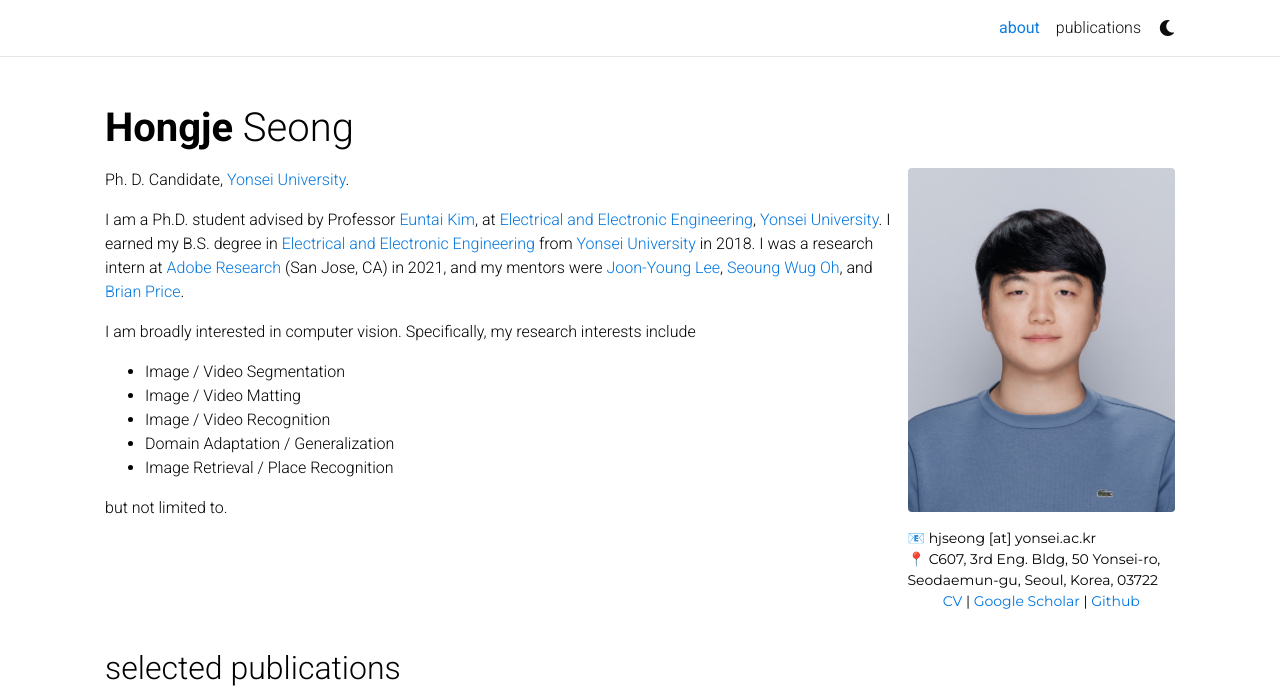
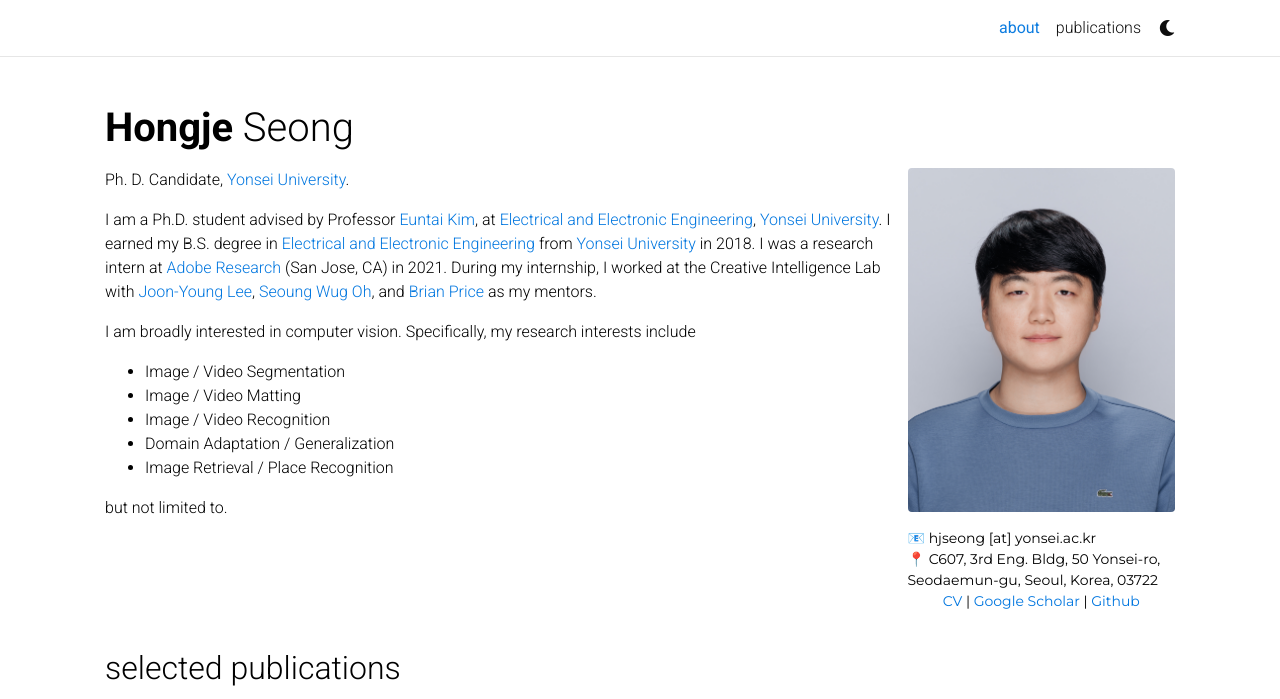
Before and after one commit to Hongje/hongje.github.io, a Jekyll site: the page built from _pages/about.md, in a window 1280 px wide and 969 px high, cut to the strip 0-699 px from the top of the window. Built offline with Jekyll 4.4.1, drawn with Linux system fonts in a browser that asks for light colours; full-size pictures stand in for the smaller copies a plugin makes; comment, search, counter and statistics services are not loaded; a style sheet for code colours, icons or effects is not loaded.

Commit message:
auto commit 2022-04-09-10:35:51

```diff
--- a/_pages/about.md
+++ b/_pages/about.md
@@ -21,7 +21,7 @@
 <p>Ph. D. Candidate, <a href='https://www.yonsei.ac.kr/en_sc/index.jsp'>Yonsei University</a>.</p>
 <p>I am a Ph.D. student advised by Professor <a href="https://cilab.yonsei.ac.kr">Euntai Kim</a>, at <a href="https://ee.yonsei.ac.kr/" target="_blank" rel="noopener">Electrical and Electronic Engineering</a>,
 <a href="https://yonsei.ac.kr/" target="_blank" rel="noopener">Yonsei University</a>.
-I earned my B.S. degree in <a href="https://ee.yonsei.ac.kr/" target="_blank" rel="noopener">Electrical and Electronic Engineering</a> from <a href="https://yonsei.ac.kr/" target="_blank" rel="noopener">Yonsei University</a> in 2018. I was a research intern at <a href="https://research.adobe.com/" target="_blank" rel="noopener">Adobe Research</a> (San Jose, CA) in 2021, and my mentors were <a href="https://joonyoung-cv.github.io">Joon-Young Lee</a>, <a href="https://sites.google.com/view/seoungwugoh">Seoung Wug Oh</a>, and <a href="https://www.brianpricephd.com">Brian Price</a>.</p>
+I earned my B.S. degree in <a href="https://ee.yonsei.ac.kr/" target="_blank" rel="noopener">Electrical and Electronic Engineering</a> from <a href="https://yonsei.ac.kr/" target="_blank" rel="noopener">Yonsei University</a> in 2018. I was a research intern at <a href="https://research.adobe.com/" target="_blank" rel="noopener">Adobe Research</a> (San Jose, CA) in 2021. During my internship, I worked at the Creative Intelligence Lab with <a href="https://joonyoung-cv.github.io">Joon-Young Lee</a>, <a href="https://sites.google.com/view/seoungwugoh">Seoung Wug Oh</a>, and <a href="https://www.brianpricephd.com">Brian Price</a> as my mentors.</p>
 
 <p>I am broadly interested in computer vision. Specifically, my research interests include
 <ul>
```
